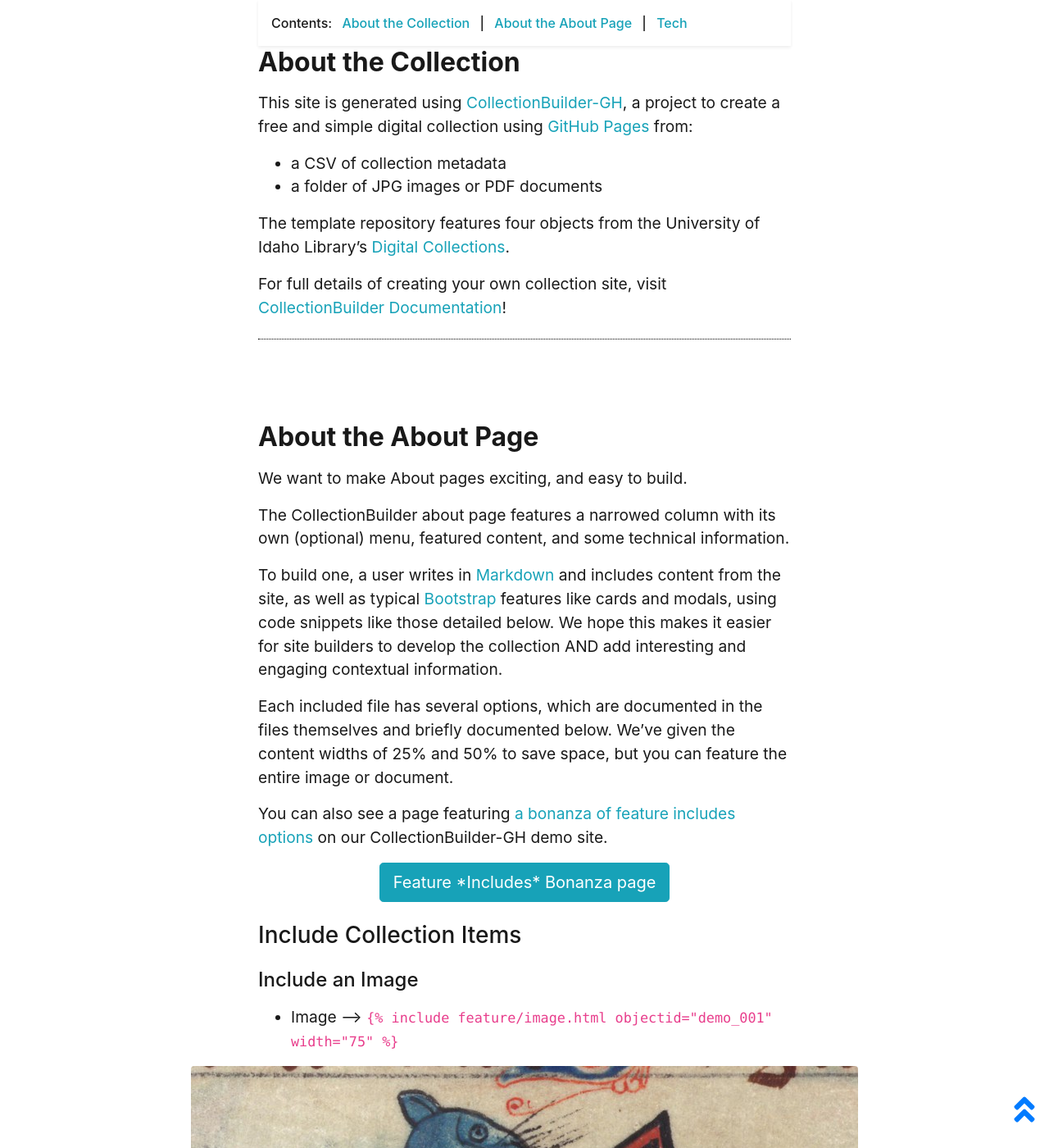
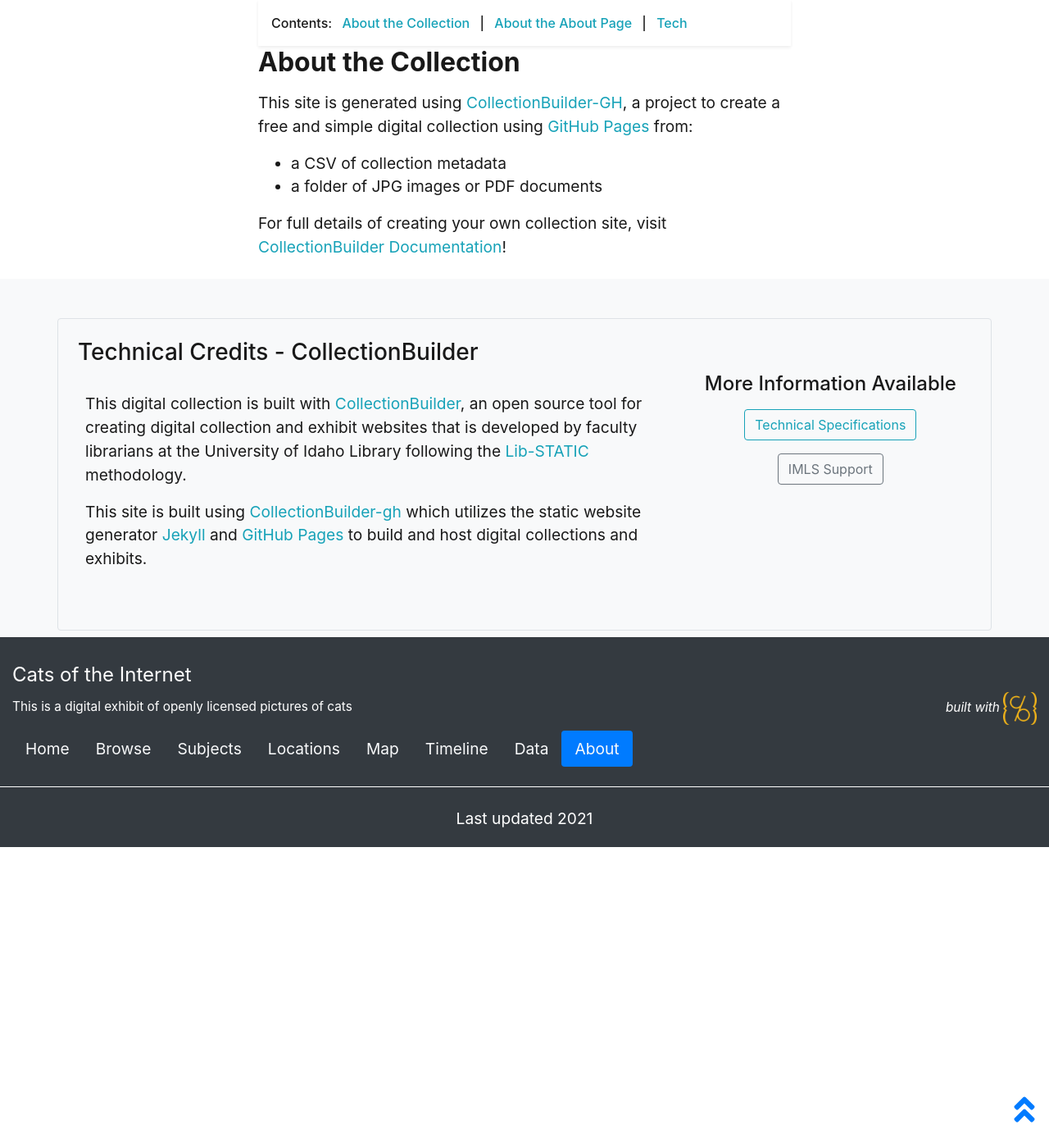
Before and after one commit to gabrielesh/collectionbuilder-demo, a Jekyll site: the page built from pages/about.md, in a window 1280 px wide and 1400 px high, scrolled down 616 px. Shown: the whole window at 82% size. Built offline with Jekyll 4.4.1, drawn with Linux system fonts in a browser that asks for light colours; after the commit the page ends 1649 px from its top, so only the background shows below that; some of the changed text lies outside the part shown.

Commit message:
changed about page

```diff
--- a/pages/about.md
+++ b/pages/about.md
@@ -19,9 +19,4 @@
 - a CSV of collection metadata
 - a folder of JPG images or PDF documents
 
-The template repository features four objects from the University of Idaho Library's [Digital Collections](https://www.lib.uidaho.edu/digital).
-
 For full details of creating your own collection site, visit [CollectionBuilder Documentation](https://collectionbuilder.github.io/cb-docs/)!
-
-<!-- IMPORTANT!!! DELETE this comment and the include below when you are finished editing this page for your collection. The include below introduces about page features. They will show up on your collection's about page until you delete it.  -->
-{% include cb/about_the_about.md %}
```
